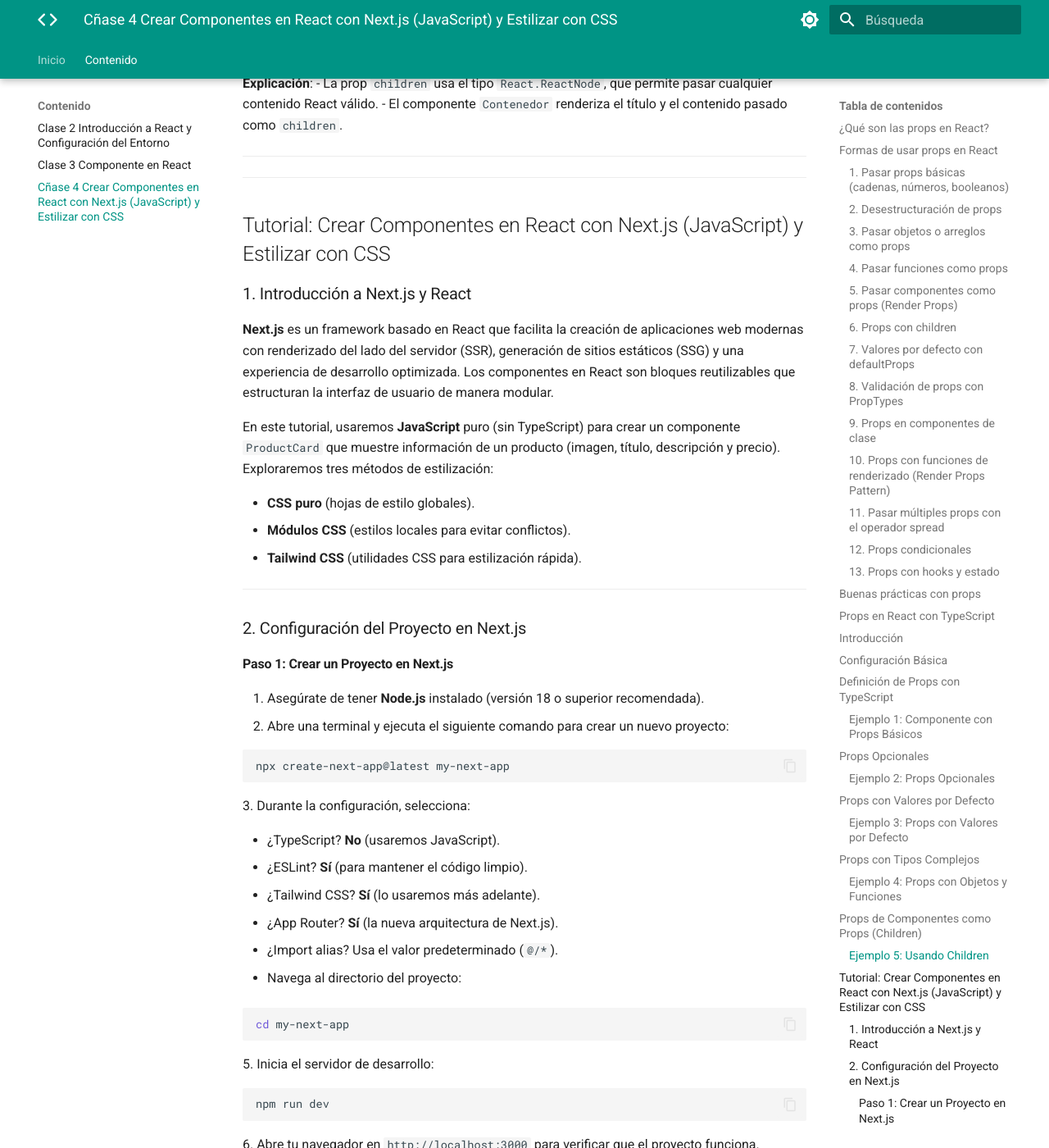
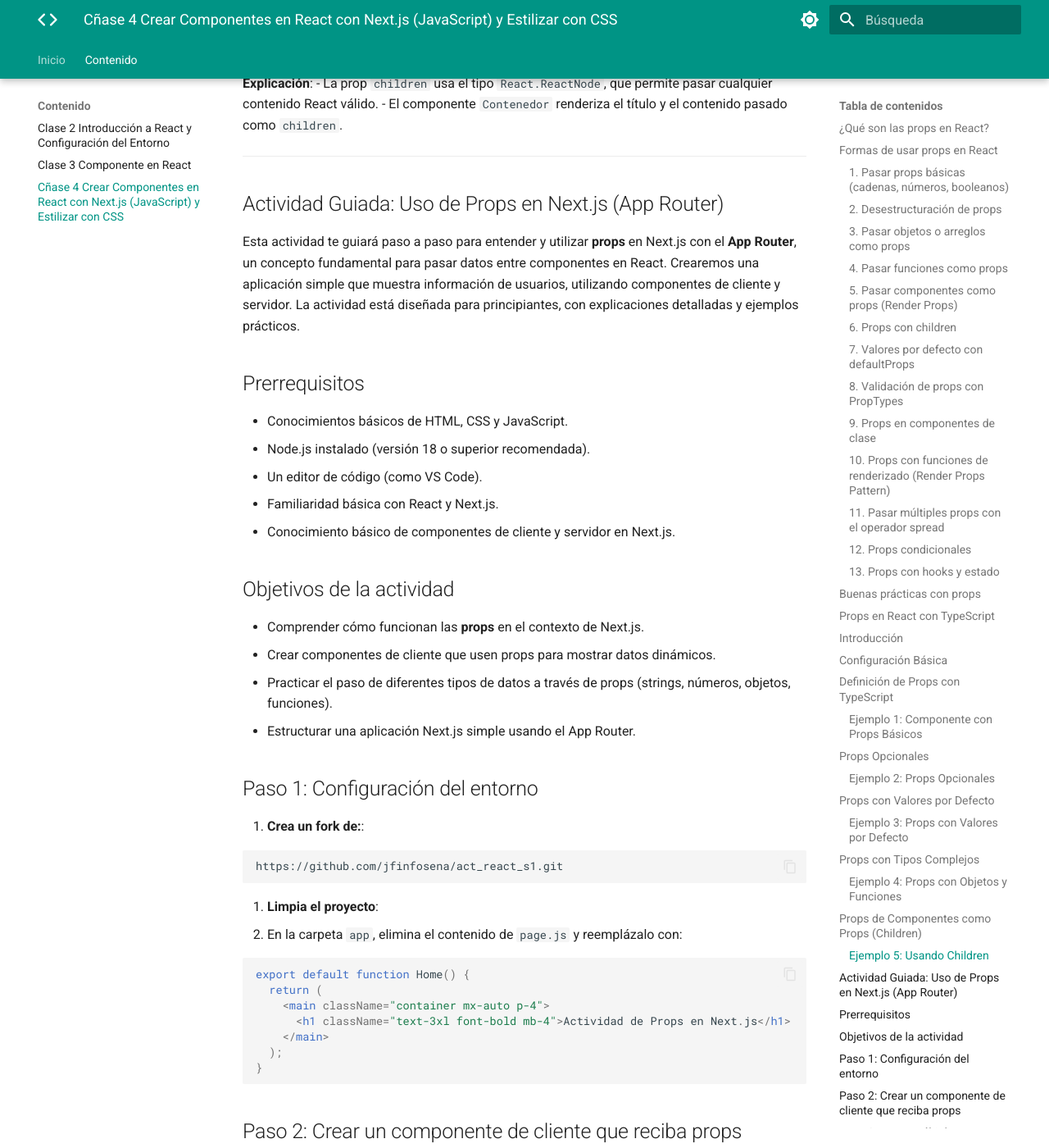
Before and after one commit to jfinfosena/25adso_react, an MkDocs documentation site: the page built from docs/content/p3.md, in a window 1280 px wide and 1400 px high, scrolled down 15228 px. Shown: the whole window at 82% size. Built offline with MkDocs 1.6.1 and Material for MkDocs 9.7.7, drawn with Linux system fonts in a browser that asks for light colours; some of the changed text lies outside the part shown.

Commit message:
06-08-2025

````diff
--- a/docs/content/p3.md
+++ b/docs/content/p3.md
@@ -724,451 +724,354 @@
 
 ---
 
----
-## Tutorial: Crear Componentes en React con Next.js (JavaScript) y Estilizar con CSS
 
-### 1. Introducción a Next.js y React
-**Next.js** es un framework basado en React que facilita la creación de aplicaciones web modernas con renderizado del lado del servidor (SSR), generación de sitios estáticos (SSG) y una experiencia de desarrollo optimizada. Los componentes en React son bloques reutilizables que estructuran la interfaz de usuario de manera modular.
+## Actividad Guiada: Uso de Props en Next.js (App Router)
 
-En este tutorial, usaremos **JavaScript** puro (sin TypeScript) para crear un componente `ProductCard` que muestre información de un producto (imagen, título, descripción y precio). Exploraremos tres métodos de estilización:
+Esta actividad te guiará paso a paso para entender y utilizar **props** en Next.js con el **App Router**, un concepto fundamental para pasar datos entre componentes en React. Crearemos una aplicación simple que muestra información de usuarios, utilizando componentes de cliente y servidor. La actividad está diseñada para principiantes, con explicaciones detalladas y ejemplos prácticos.
 
-- **CSS puro** (hojas de estilo globales).
-- **Módulos CSS** (estilos locales para evitar conflictos).
-- **Tailwind CSS** (utilidades CSS para estilización rápida).
+## Prerrequisitos
 
----
+- Conocimientos básicos de HTML, CSS y JavaScript.
+- Node.js instalado (versión 18 o superior recomendada).
+- Un editor de código (como VS Code).
+- Familiaridad básica con React y Next.js.
+- Conocimiento básico de componentes de cliente y servidor en Next.js.
 
-### 2. Configuración del Proyecto en Next.js
+## Objetivos de la actividad
 
-#### Paso 1: Crear un Proyecto en Next.js
+- Comprender cómo funcionan las **props** en el contexto de Next.js.
+- Crear componentes de cliente que usen props para mostrar datos dinámicos.
+- Practicar el paso de diferentes tipos de datos a través de props (strings, números, objetos, funciones).
+- Estructurar una aplicación Next.js simple usando el App Router.
 
-1. Asegúrate de tener **Node.js** instalado (versión 18 o superior recomendada).
-2. Abre una terminal y ejecuta el siguiente comando para crear un nuevo proyecto:
+## Paso 1: Configuración del entorno
+
+1. **Crea un fork de:**:
 
    ```bash
-   npx create-next-app@latest my-next-app
+   https://github.com/jfinfosena/act_react_s1.git
    ```
-3. Durante la configuración, selecciona:
 
-   - ¿TypeScript? **No** (usaremos JavaScript).
-   - ¿ESLint? **Sí** (para mantener el código limpio).
-   - ¿Tailwind CSS? **Sí** (lo usaremos más adelante).
-   - ¿App Router? **Sí** (la nueva arquitectura de Next.js).
-   - ¿Import alias? Usa el valor predeterminado (`@/*`).
 
-4. Navega al directorio del proyecto:
+2. **Limpia el proyecto**:
+   - En la carpeta `app`, elimina el contenido de `page.js` y reemplázalo con:
 
-   ```bash
-   cd my-next-app
+   ```jsx
+   export default function Home() {
+     return (
+       <main className="container mx-auto p-4">
+         <h1 className="text-3xl font-bold mb-4">Actividad de Props en Next.js</h1>
+       </main>
+     );
+   }
    ```
-5. Inicia el servidor de desarrollo:
 
-   ```bash
-   npm run dev
+## Paso 2: Crear un componente de cliente que reciba props
+
+1. **Crea un componente `Usuario`**:
+   - Crea una nueva carpeta `components` en la raíz del proyecto.
+   - Dentro de `components`, crea un archivo `Usuario.jsx`:
+
+   ```jsx
+   'use client';
+
+   import React from 'react';
+
+   function Usuario(props) {
+     return (
+       <div className="bg-gray-100 p-4 m-2 rounded-lg">
+         <h2 className="text-xl font-bold">Nombre: {props.nombre}</h2>
+       </div>
+     );
+   }
+
+   export default Usuario;
    ```
-6. Abre tu navegador en `http://localhost:3000` para verificar que el proyecto funciona.
 
-#### Paso 2: Estructura del Proyecto
-Con App Router, Next.js organiza las páginas en la carpeta `app/`. Crearemos los componentes en una carpeta `components/` en la raíz del proyecto para mantener la modularidad.
+   **Explicación**:
+   - Añadimos `'use client'` al inicio del archivo porque este componente usará interactividad del lado del cliente (más adelante añadiremos un botón).
+   - El componente recibe `props` y muestra la prop `nombre`.
+   - Usamos Tailwind CSS para un diseño básico.
 
----
+2. **Usa el componente `Usuario` en la página principal**:
+   - Modifica `app/page.js`:
 
-### 3. Creación de un Componente en React
+   ```jsx
+   import Usuario from '../components/Usuario';
 
-Crearemos un componente reutilizable llamado `ProductCard` que mostrará información de un producto.
+   export default function Home() {
+     return (
+       <main className="container mx-auto p-4">
+         <h1 className="text-3xl font-bold mb-4">Actividad de Props en Next.js</h1>
+         <Usuario nombre="Ana García" />
+       </main>
+     );
+   }
+   ```
 
-#### Paso 1: Crear el Componente
-1. Crea una carpeta `components/` en la raíz del proyecto.
-2. Dentro de `components/`, crea un archivo `ProductCard.js` con el siguiente código:
+   **Explicación**:
+   - Importamos el componente `Usuario` desde la carpeta `components`.
+   - Pasamos la prop `nombre` con el valor `"Ana García"`.
+   - Al renderizar, el componente mostrará "Nombre: Ana García".
 
-```javascript
-import React from 'react';
+3. **Prueba en el navegador**:
+   - Guarda los cambios y verifica que el navegador muestre el texto "Nombre: Ana García" con un estilo aplicado.
 
-const ProductCard = ({ title, description, price, imageUrl }) => {
-  return (
-    <div className="product-card">
-      <img src={imageUrl} alt={title} className="product-image" />
-      <div className="product-content">
-        <h2 className="product-title">{title}</h2>
-        <p className="product-description">{description}</p>
-        <p className="product-price">${price.toFixed(2)}</p>
-        <button className="product-button">Add to Cart</button>
-      </div>
-    </div>
-  );
-};
+## Paso 3: Pasar múltiples props
 
-export default ProductCard;
-```
+1. **Añade más props al componente `Usuario`**:
+   - Modifica `components/Usuario.jsx` para recibir y mostrar más props, como `edad` y `ciudad`:
 
-**Explicación del Código**:
+   ```jsx
+   'use client';
 
-- **Componente Funcional**: Usamos un componente funcional en JavaScript que recibe `title`, `description`, `price` y `imageUrl` como props.
-- **JSX**: El componente renderiza una imagen, un título, una descripción, un precio y un botón.
-- **Clases CSS**: Usamos clases como `product-card`, `product-image`, etc., que estilizaremos más adelante.
+   import React from 'react';
 
-#### Paso 2: Usar el Componente en una Página
-1. Edita el archivo `app/page.js` para incluir el componente `ProductCard`:
+   function Usuario(props) {
+     return (
+       <div className="bg-gray-100 p-4 m-2 rounded-lg">
+         <h2 className="text-xl font-bold">Nombre: {props.nombre}</h2>
+         <p>Edad: {props.edad} años</p>
+         <p>Ciudad: {props.ciudad}</p>
+       </div>
+     );
+   }
 
-```javascript
-import ProductCard from '@/components/ProductCard';
+   export default Usuario;
+   ```
 
-export default function Home() {
-  return (
-    <main className="container">
-      <h1>Product Catalog</h1>
-      <div className="product-grid">
-        <ProductCard
-          title="Sample Product"
-          description="This is a sample product description."
-          price={29.99}
-          imageUrl="https://via.placeholder.com/150"
-        />
-        <ProductCard
-          title="Another Product"
-          description="This is another product description."
-          price={49.99}
-          imageUrl="https://via.placeholder.com/150"
-        />
-      </div>
-    </main>
-  );
-}
-```
+2. **Actualiza `page.js` para pasar las nuevas props**:
+   - Modifica `app/page.js`:
 
-**Explicación**:
+   ```jsx
+   import Usuario from '../components/Usuario';
 
-- Importamos `ProductCard` usando el alias `@` configurado por Next.js.
-- Mostramos dos instancias de `ProductCard` con diferentes datos.
-- Usamos una clase `product-grid` para el contenedor, que estilizaremos más adelante.
+   export default function Home() {
+     return (
+       <main className="container mx-auto p-4">
+         <h1 className="text-3xl font-bold mb-4">Actividad de Props en Next.js</h1>
+         <Usuario nombre="Ana García" edad={25} ciudad="Madrid" />
+       </main>
+     );
+   }
+   ```
 
----
+   **Explicación**:
+   - Pasamos tres props: `nombre`, `edad` y `ciudad`.
+   - `edad` es un número, mientras que `nombre` y `ciudad` son strings, mostrando la flexibilidad de las props.
 
-### 4. Estilización con CSS
+3. **Prueba en el navegador**:
+   - Verifica que se muestre el nombre, edad y ciudad correctamente.
 
-Next.js soporta varias formas de estilizar componentes. Exploraremos tres enfoques: **CSS puro**, **Módulos CSS**, y **Tailwind CSS**.
+## Paso 4: Pasar un objeto como prop
 
-#### Enfoque 1: CSS Puro (Global)
-1. Edita el archivo `app/globals.css` (ya creado si seleccionaste Tailwind CSS):
-```css
-@tailwind base;
-@tailwind components;
-@tailwind utilities;
+1. **Modifica `Usuario` para recibir un objeto**:
+   - Actualiza `components/Usuario.jsx` para usar destructuring y recibir un objeto `usuario`:
 
-.container {
-  max-width: 1200px;
-  margin: 0 auto;
-  padding: 20px;
-}
+   ```jsx
+   'use client';
 
-.product-grid {
-  display: grid;
-  grid-template-columns: repeat(auto-fit, minmax(250px, 1fr));
-  gap: 20px;
-}
+   import React from 'react';
 
-.product-card {
-  border: 1px solid #ddd;
-  border-radius: 8px;
-  overflow: hidden;
-  box-shadow: 0 2px 5px rgba(0, 0, 0, 0.1);
-  transition: transform 0.2s;
-}
+   function Usuario({ usuario }) {
+     return (
+       <div className="bg-gray-100 p-4 m-2 rounded-lg">
+         <h2 className="text-xl font-bold">Nombre: {usuario.nombre}</h2>
+         <p>Edad: {usuario.edad} años</p>
+         <p>Ciudad: {usuario.ciudad}</p>
+       </div>
+     );
+   }
 
-.product-card:hover {
-  transform: translateY(-5px);
-}
+   export default Usuario;
+   ```
 
-.product-image {
-  width: 100%;
-  height: 150px;
-  object-fit: cover;
-}
+   **Explicación**:
+   - Usamos destructuring (`{ usuario }`) para acceder directamente al objeto `usuario`.
+   - Accedemos a las propiedades con `usuario.nombre`, `usuario.edad`, etc.
 
-.product-content {
-  padding: 15px;
-}
+2. **Actualiza `page.js` para pasar un objeto**:
+   - Modifica `app/page.js`:
 
-.product-title {
-  font-size: 1.5rem;
-  margin: 0 0 10px;
-}
+   ```jsx
+   import Usuario from '../components/Usuario';
 
-.product-description {
-  font-size: 1rem;
-  color: #555;
-  margin: 0 0 10px;
-}
+   export default function Home() {
+     const usuario = {
+       nombre: 'Ana García',
+       edad: 25,
+       ciudad: 'Madrid',
+     };
 
-.product-price {
-  font-size: 1.2rem;
-  color: #2ecc71;
-  margin: 0 0 10px;
-}
+     return (
+       <main className="container mx-auto p-4">
+         <h1 className="text-3xl font-bold mb-4">Actividad de Props en Next.js</h1>
+         <Usuario usuario={usuario} />
+       </main>
+     );
+   }
+   ```
 
-.product-button {
-  background-color: #3498db;
-  color: white;
-  padding: 10px;
-  border: none;
-  border-radius: 5px;
-  cursor: pointer;
-  width: 100%;
-}
+   **Explicación**:
+   - Creamos un objeto `usuario` con las propiedades necesarias.
+   - Pasamos el objeto completo como una prop llamada `usuario`.
 
-.product-button:hover {
-  background-color: #2980b9;
-}
-```
+3. **Prueba en el navegador**:
+   - El resultado debe ser idéntico al paso anterior, pero usando un objeto.
 
-**Explicación**:
+## Paso 5: Pasar una función como prop
 
-- **Estilos Globales**: Estas clases se aplican a todo el proyecto y estilizan el componente `ProductCard` y la página principal.
-- **Grid Layout**: Usamos CSS Grid para una cuadrícula responsive.
-- **Efectos**: Añadimos un efecto de hover y sombras para un diseño moderno.
+1. **Añade un botón para saludar**:
+   - Modifica `components/Usuario.jsx` para incluir un botón que ejecute una función pasada como prop:
 
-**Ventajas**:
+   ```jsx
+   'use client';
 
-- Fácil de implementar para estilos globales.
-- Ideal para proyectos pequeños.
+   import React from 'react';
 
-**Desventajas**:
+   function Usuario({ usuario, saludar }) {
+     return (
+       <div className="bg-gray-100 p-4 m-2 rounded-lg">
+         <h2 className="text-xl font-bold">Nombre: {usuario.nombre}</h2>
+         <p>Edad: {usuario.edad} años</p>
+         <p>Ciudad: {usuario.ciudad}</p>
+         <button
+           className="bg-blue-500 text-white px-4 py-2 mt-2 rounded hover:bg-blue-600"
+           onClick={() => saludar(usuario.nombre)}
+         >
+           Saludar
+         </button>
+       </div>
+     );
+   }
 
-- Riesgo de conflictos de nombres de clases en proyectos grandes.
-- Los estilos no están encapsulados.
+   export default Usuario;
+   ```
 
-#### Enfoque 2: Módulos CSS (Estilos Locales)
-Los módulos CSS encapsulan los estilos para evitar conflictos, generando nombres de clases únicos.
+   **Explicación**:
+   - Añadimos una prop `saludar` que será una función.
+   - Usamos un botón con `onClick` que ejecuta la función `saludar` pasando el nombre del usuario.
+   - `'use client'` es necesario porque el evento `onClick` requiere interactividad del cliente.
 
-1. Crea un archivo `components/ProductCard.module.css`:
-```css
-.card {
-  border: 1px solid #ddd;
-  border-radius: 8px;
-  overflow: hidden;
-  box-shadow: 0 2px 5px rgba(0, 0, 0, 0.1);
-  transition: transform 0.2s;
-}
+2. **Define la función en `page.js`**:
+   - Actualiza `app/page.js`:
 
-.card:hover {
-  transform: translateY(-5px);
-}
+   ```jsx
+   'use client';
 
-.image {
-  width: 100%;
-  height: 150px;
-  object-fit: cover;
-}
+   import Usuario from '../components/Usuario';
 
-.content {
-  padding: 15px;
-}
+   export default function Home() {
+     const usuario = {
+       nombre: 'Ana García',
+       edad: 25,
+       ciudad: 'Madrid',
+     };
 
-.title {
-  font-size: 1.5rem;
-  margin: 0 0 10px;
-}
+     const saludar = (nombre) => {
+       alert(`¡Hola, ${nombre}!`);
+     };
 
-.description {
-  font-size: 1rem;
-  color: #555;
-  margin: 0 0 10px;
-}
+     return (
+       <main className="container mx-auto p-4">
+         <h1 className="text-3xl font-bold mb-4">Actividad de Props en Next.js</h1>
+         <Usuario usuario={usuario} saludar={saludar} />
+       </main>
+     );
+   }
+   ```
 
-.price {
-  font-size: 1.2rem;
-  color: #2ecc71;
-  margin: 0 0 10px;
-}
+   **Explicación**:
+   - Añadimos `'use client'` a `page.js` porque definimos una función (`saludar`) que usa `alert`, una API del navegador.
+   - Pasamos la función `saludar` como prop al componente `Usuario`.
 
-.button {
-  background-color: #3498db;
-  color: white;
-  padding: 10px;
-  border: none;
-  border-radius: 5px;
-  cursor: pointer;
-  width: 100%;
-}
+3. **Prueba en el navegador**:
+   - Haz clic en el botón "Saludar" y verifica que aparezca un `alert` con el mensaje "¡Hola, Ana García!".
 
-.button:hover {
-  background-color: #2980b9;
-}
-```
+## Paso 6: Mostrar múltiples usuarios
 
-2. Actualiza `ProductCard.js` para usar los módulos CSS:
-```javascript
-import React from 'react';
-import styles from './ProductCard.module.css';
+1. **Crea una lista de usuarios**:
+   - Modifica `app/page.js` para renderizar múltiples componentes `Usuario` usando un array:
 
-const ProductCard = ({ title, description, price, imageUrl }) => {
-  return (
-    <div className={styles.card}>
-      <img src={imageUrl} alt={title} className={styles.image} />
-      <div className={styles.content}>
-        <h2 className={styles.title}>{title}</h2>
-        <p className={styles.description}>{description}</p>
-        <p className={styles.price}>${price.toFixed(2)}</p>
-        <button className={styles.button}>Add to Cart</button>
-      </div>
-    </div>
-  );
-};
+   ```jsx
+   'use client';
 
-export default ProductCard;
-```
+   import Usuario from '../components/Usuario';
 
-**Explicación**:
-- **Importación de Módulos CSS**: Los estilos se importan como un objeto (`styles`) desde `ProductCard.module.css`.
-- **Clases Escópicas**: Las clases como `styles.card` son únicas para el componente, evitando conflictos.
-- **Mantenimiento**: Los estilos están vinculados al componente, facilitando la modularidad.
+   export default function Home() {
+     const usuarios = [
+       { nombre: 'Ana García', edad: 25, ciudad: 'Madrid' },
+       { nombre: 'Juan Pérez', edad: 30, ciudad: 'Barcelona' },
+       { nombre: 'María López', edad: 28, ciudad: 'Valencia' },
+     ];
 
-**Ventajas**:
-- Encapsulación de estilos.
-- Ideal para proyectos grandes y componentes reutilizables.
+     const saludar = (nombre) => {
+       alert(`¡Hola, ${nombre}!`);
+     };
 
-**Desventajas**:
-- Requiere un archivo CSS por componente.
-- Configuración inicial más lenta para proyectos pequeños.
+     return (
+       <main className="container mx-auto p-4">
+         <h1 className="text-3xl font-bold mb-4">Actividad de Props en Next.js</h1>
+         {usuarios.map((usuario, index) => (
+           <Usuario key={index} usuario={usuario} saludar={saludar} />
+         ))}
+       </main>
+     );
+   }
+   ```
 
-#### Enfoque 3: Tailwind CSS
-Tailwind CSS permite estilizar directamente en el JSX usando clases de utilidades. Como seleccionamos Tailwind al crear el proyecto, ya está configurado.
+   **Explicación**:
+   - Usamos `map` para iterar sobre el array `usuarios` y renderizar un componente `Usuario` por cada elemento.
+   - Añadimos la prop `key` para evitar advertencias de React (usamos `index` como clave, aunque en una aplicación real deberías usar un identificador único).
 
-1. Actualiza `ProductCard.js` para usar Tailwind CSS:
-```javascript
-import React from 'react';
+2. **Prueba en el navegador**:
+   - Verifica que se muestren tres tarjetas de usuario con sus respectivos datos y botones de saludo.
 
-const ProductCard = ({ title, description, price, imageUrl }) => {
-  return (
-    <div className="border border-gray-200 rounded-lg overflow-hidden shadow-md hover:-translate-y-1 transition-transform">
-      <img src={imageUrl} alt={title} className="w-full h-40 object-cover" />
-      <div className="p-4">
-        <h2 className="text-xl font-semibold mb-2">{title}</h2>
-        <p className="text-gray-600 mb-2">{description}</p>
-        <p className="text-green-500 text-lg mb-2">${price.toFixed(2)}</p>
-        <button className="w-full bg-blue-500 text-white py-2 rounded-md hover:bg-blue-600">
-          Add to Cart
-        </button>
-      </div>
-    </div>
-  );
-};
+## Paso 7: Reflexión y buenas prácticas en Next.js
 
-export default ProductCard;
-```
+- **Props son de solo lectura**: Al igual que en React, nunca modifiques las props directamente dentro de un componente.
+- **Componentes de cliente vs. servidor**: En Next.js, usa `'use client'` para componentes que requieren interactividad (como eventos `onClick`). Los componentes de servidor no pueden usar props para funciones interactivas.
+- **Destructuring**: Usar destructuring (`{ usuario, saludar }`) mejora la legibilidad.
+- **PropTypes** (opcional): Para validar props, instala `prop-types` con `npm install prop-types` y actualiza `components/Usuario.jsx`:
 
-2. Actualiza `app/page.js` para usar Tailwind en la cuadrícula:
-```javascript
-import ProductCard from '@/components/ProductCard';
+   ```jsx
+   'use client';
 
-export default function Home() {
-  return (
-    <main className="max-w-7xl mx-auto p-6">
-      <h1 className="text-3xl font-bold mb-6">Product Catalog</h1>
-      <div className="grid grid-cols-1 sm:grid-cols-2 md:grid-cols-3 lg:grid-cols-4 gap-6">
-        <ProductCard
-          title="Sample Product"
-          description="This is a sample product description."
-          price={29.99}
-          imageUrl="https://via.placeholder.com/150"
-        />
-        <ProductCard
-          title="Another Product"
-          description="This is another product description."
-          price={49.99}
-          imageUrl="https://via.placeholder.com/150"
-        />
-      </div>
-    </main>
-  );
-}
-```
+   import React from 'react';
+   import PropTypes from 'prop-types';
 
-**Explicación**:
+   function Usuario({ usuario, saludar }) {
+     return (
+       <div className="bg-gray-100 p-4 m-2 rounded-lg">
+         <h2 className="text-xl font-bold">Nombre: {usuario.nombre}</h2>
+         <p>Edad: {usuario.edad} años</p>
+         <p>Ciudad: {usuario.ciudad}</p>
+         <button
+           className="bg-blue-500 text-white px-4 py-2 mt-2 rounded hover:bg-blue-600"
+           onClick={() => saludar(usuario.nombre)}
+         >
+           Saludar
+         </button>
+       </div>
+     );
+   }
 
-- **Clases de Tailwind**: Usamos clases como `border`, `rounded-lg`, `shadow-md`, `hover:-translate-y-1` para estilizar.
-- **Responsive Design**: Clases como `sm:grid-cols-2` hacen la cuadrícula adaptable.
-- **Ventajas**:
-  - Prototipado rápido.
-  - No requiere archivos CSS adicionales.
-  - Estilos consistentes.
-- **Desventajas**:
-  - JSX más largo y potencialmente menos legible.
-  - Curva de aprendizaje para las clases de Tailwind.
+   Usuario.propTypes = {
+     usuario: PropTypes.shape({
+       nombre: PropTypes.string.isRequired,
+       edad: PropTypes.number.isRequired,
+       ciudad: PropTypes.string.isRequired,
+     }).isRequired,
+     saludar: PropTypes.func.isRequired,
+   };
 
----
+   export default Usuario;
+   ```
 
-### 5. Generación de una Aplicación Completa (Standalone)
-Si prefieres un archivo HTML único con React y Tailwind CSS (usando CDNs), aquí tienes un ejemplo:
+   **Explicación**:
+   - `PropTypes` valida que las props tengan el tipo y formato esperados.
+   - Si una prop falta o tiene un tipo incorrecto, aparecerá una advertencia en la consola.
 
-```html
-<!DOCTYPE html>
-<html lang="en">
-<head>
-  <meta charset="UTF-8" />
-  <meta name="viewport" content="width=device-width, initial-scale=1.0" />
-  <title>React Product Card</title>
-  <script src="https://cdn.jsdelivr.net/npm/react@18/umd/react.development.js"></script>
-  <script src="https://cdn.jsdelivr.net/npm/react-dom@18/umd/react-dom.development.js"></script>
-  <script src="https://cdn.tailwindcss.com"></script>
-  <script src="https://cdn.jsdelivr.net/npm/@babel/standalone/babel.min.js"></script>
-</head>
-<body>
-  <div id="root"></div>
-  <script type="text/babel">
-    const ProductCard = ({ title, description, price, imageUrl }) => {
-      return (
-        <div className="border border-gray-200 rounded-lg overflow-hidden shadow-md hover:-translate-y-1 transition-transform">
-          <img src={imageUrl} alt={title} className="w-full h-40 object-cover" />
-          <div className="p-4">
-            <h2 className="text-xl font-semibold mb-2">{title}</h2>
-            <p className="text-gray-600 mb-2">{description}</p>
-            <p className="text-green-500 text-lg mb-2">${price.toFixed(2)}</p>
-            <button className="w-full bg-blue-500 text-white py-2 rounded-md hover:bg-blue-600">
-              Add to Cart
-            </button>
-          </div>
-        </div>
-      );
-    };
-
-    const App = () => {
-      return (
-        <main className="max-w-7xl mx-auto p-6">
-          <h1 className="text-3xl font-bold mb-6">Product Catalog</h1>
-          <div className="grid grid-cols-1 sm:grid-cols-2 md:grid-cols-3 lg:grid-cols-4 gap-6">
-            <ProductCard
-              title="Sample Product"
-              description="This is a sample product description."
-              price={29.99}
-              imageUrl="https://via.placeholder.com/150"
-            />
-            <ProductCard
-              title="Another Product"
-              description="This is another product description."
-              price={49.99}
-              imageUrl="https://via.placeholder.com/150"
-            />
-          </div>
-        </main>
-      );
-    };
-
-    const root = ReactDOM.createRoot(document.getElementById('root'));
-    root.render(<App />);
-  </script>
-</body>
-</html>
-```
-
-**Nota**: Este enfoque con CDN es útil para prototipos rápidos, pero para proyectos reales, usa la estructura de Next.js, que optimiza el rendimiento y el empaquetado.
-
----
-
-### 6. Mejores Prácticas
-- **Reutilización**: Diseña componentes con props para hacerlos flexibles.
-- **Modularidad**: Mantén los componentes pequeños y enfocados.
-- **Estilos Encapsulados**: Usa módulos CSS o Tailwind para evitar conflictos.
-- **Optimización**: Aprovecha las características de Next.js como el componente `Image` para imágenes optimizadas.
-
----
+- **Optimización en Next.js**:
+   - Mantén los componentes de servidor siempre que sea posible para mejorar el rendimiento (por ejemplo, si no necesitas interactividad, elimina `'use client'`).
+   - Usa la carpeta `app` para organizar rutas y la carpeta `components` para componentes reutilizables.
````
